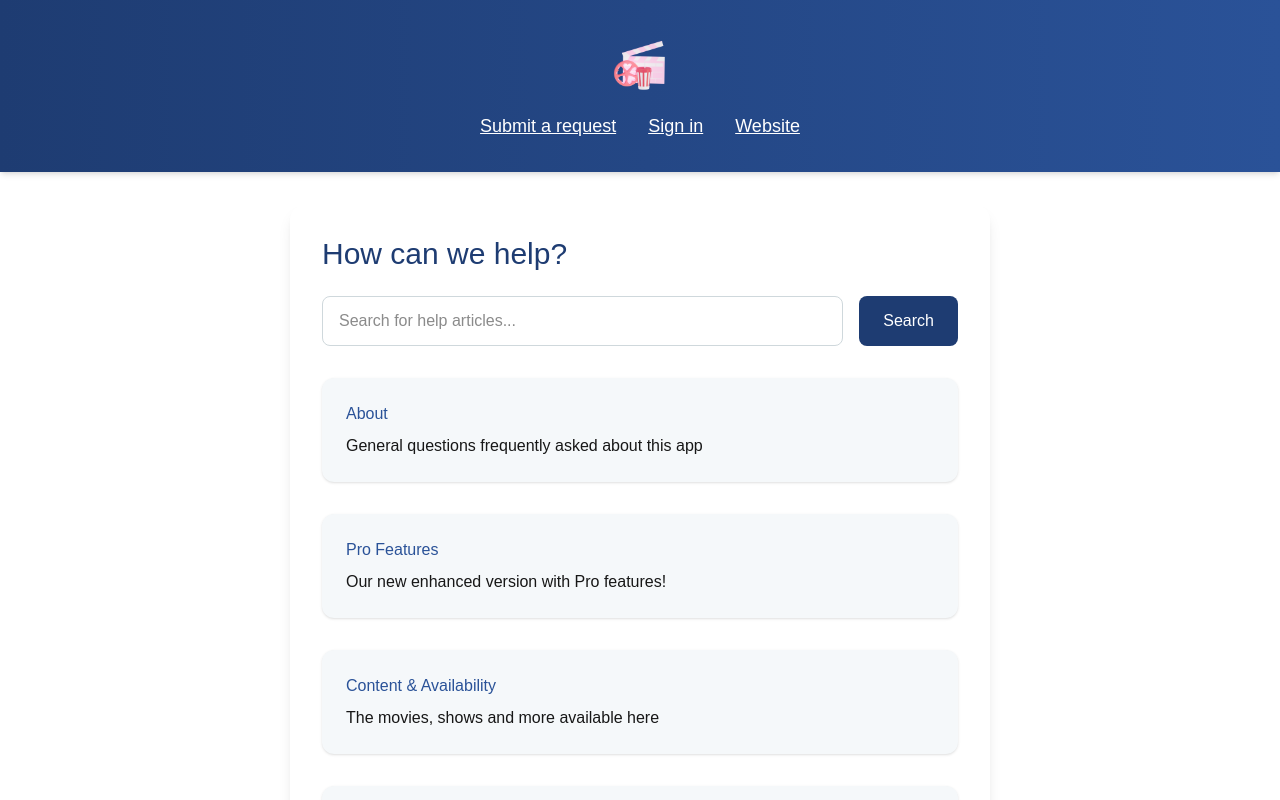
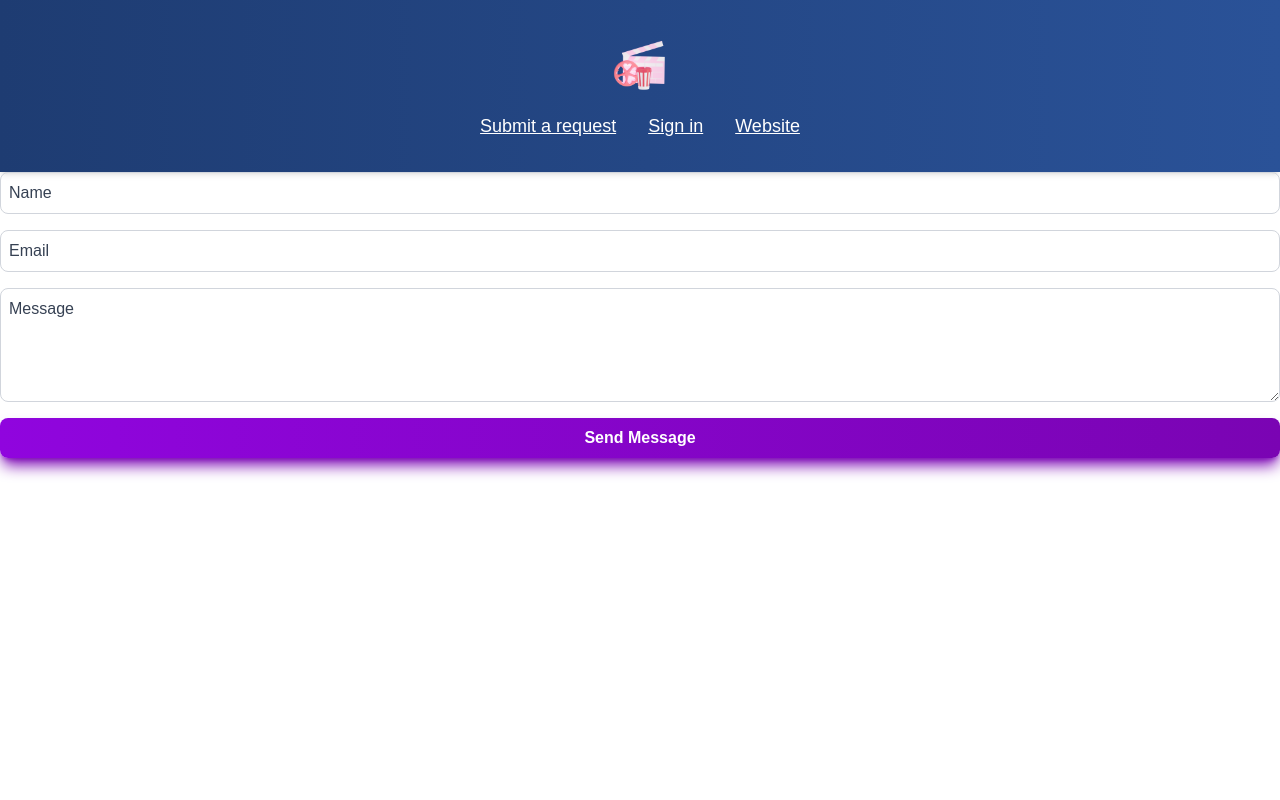
Before and after one commit to ayaosamaramadan/Movies, a Next.js app: page /help in a window 1280 px wide. Shown: the top 800 px of the page. Built offline with nearby package versions, Linux system fonts and the light colour scheme.

Commit message:
feat: Add contact form with validation and email sending functionality

```diff
--- a/src/pages/_app.tsx
+++ b/src/pages/_app.tsx
@@ -2,10 +2,12 @@
 import { store } from "@/store/store";
 import "../../styles/globals.css";
 import type { AppProps } from "next/app";
+import { ToastContainer } from "react-toastify";
 
 function MyApp({ Component, pageProps }: AppProps) {
   return (
     <Provider store={store}>
+       <ToastContainer />
       <Component {...pageProps} />
     </Provider>
   );
--- /dev/null
+++ b/src/pages/help/Form.tsx
@@ -0,0 +1,191 @@
+import React, { useState, useRef } from "react";
+
+import { toast } from "react-toastify";
+import "react-toastify/dist/ReactToastify.css";
+import { z } from "zod";
+import emailjs from "@emailjs/browser";
+
+const formSchema = z.object({
+  name: z.string().min(1, "Name is required").max(50, "Name is too long"),
+  email: z.string().email("Invalid email address"),
+  message: z
+    .string()
+    .min(1, "Message is required")
+    .max(500, "Message is too long"),
+});
+
+const Form = () => {
+  const [formData, setFormData] = useState({
+    name: "",
+    email: "",
+    message: "",
+  });
+
+  const [errors, setErrors] = useState<Record<string, string>>({});
+  const [isLoading, setIsLoading] = useState(false);
+  const formRef = useRef<HTMLFormElement>(null);
+
+  const handleChange = (
+    e: React.ChangeEvent<HTMLInputElement | HTMLTextAreaElement>
+  ) => {
+    setFormData({ ...formData, [e.target.id]: e.target.value });
+    setErrors({ ...errors, [e.target.id]: "" });
+  };
+
+  const handleSubmit = (e: React.FormEvent) => {
+    e.preventDefault();
+
+    const validationResult = formSchema.safeParse(formData);
+
+    setIsLoading(true);
+    if (!validationResult.success) {
+      const fieldErrors: Record<string, string> = {};
+      validationResult.error.errors.forEach((error) => {
+        if (error.path[0]) {
+          fieldErrors[error.path[0] as string] = error.message;
+        }
+      });
+      setErrors(fieldErrors);
+      setIsLoading(false);
+
+      return;
+    }
+
+
+
+    if (!formRef.current) return;
+
+    emailjs
+      .sendForm(
+        process.env.NEXT_PUBLIC_EMAILJS_SERVICE_ID!,
+        process.env.NEXT_PUBLIC_EMAILJS_TEMPLATE_ID!,
+        formRef.current,
+        process.env.NEXT_PUBLIC_EMAILJS_PUBLIC_KEY
+      )
+      .then(
+        () => {
+          toast("Message sent successfully!", {
+            position: "top-right",
+            autoClose: 3000,
+            hideProgressBar: false,
+            closeOnClick: true,
+            pauseOnHover: true,
+            draggable: true,
+            progress: undefined,
+          });
+
+          setIsLoading(false);
+          setFormData({ name: "", email: "", message: "" });
+          setErrors({});
+        },
+        (error) => {
+          console.error("Failed to send message:", error);
+          toast.error("Failed to send message. Please try again later.", {
+            position: "top-right",
+            autoClose: 3000,
+            hideProgressBar: false,
+            closeOnClick: true,
+            pauseOnHover: true,
+            draggable: true,
+            progress: undefined,
+          });
+          setIsLoading(false);
+        }
+      );
+  };
+
+  return (
+    <>
+      <form
+        ref={formRef}
+        className="text-sm md:text-base"
+        onSubmit={handleSubmit}
+      >
+        <div className="flex flex-col mb-4">
+          <input
+            type="text"
+            id="name"
+            name="from_name"
+            placeholder="Name"
+            value={formData.name}
+            onChange={handleChange}
+            className={`playfair-display border ${
+              errors.name ? "border-red-500" : "border-gray-300"
+            } rounded-lg p-2 text-black font-MyFont placeholder-gray-700`}
+          />
+          {errors.name && (
+            <p className="playfair-display text-red-500 text-sm mt-1">
+              {errors.name}
+            </p>
+          )}
+        </div>
+        <div className="flex flex-col mb-4">
+          <input
+            type="email"
+            id="email"
+            name="reply_to"
+            placeholder="Email"
+            value={formData.email}
+            onChange={handleChange}
+            className={`playfair-display border ${
+              errors.email ? "border-red-500" : "border-gray-300"
+            } rounded-lg p-2 text-black placeholder-gray-700`}
+          />
+          {errors.email && (
+            <p className="playfair-display text-red-500 text-sm mt-1">
+              {errors.email}
+            </p>
+          )}
+        </div>
+        <div className="flex flex-col mb-4 playfair-display">
+          <textarea
+            id="message"
+            name="message"
+            rows={4}
+            placeholder="Message"
+            value={formData.message}
+            onChange={handleChange}
+            className={`border ${
+              errors.message ? "border-red-500" : "border-gray-300"
+            } rounded-lg p-2 text-black placeholder-gray-700`}
+          ></textarea>
+          {errors.message && (
+            <p className="text-red-500 text-sm mt-1">{errors.message}</p>
+          )}
+        </div>
+
+        <button
+          type="submit"
+          className="playfair-display w-full bg-gradient-to-r from-[#9005DE] to-[#7A04B3] text-white hover:bg-gradient-to-l focus:ring-4 focus:outline-none focus:ring-[#7A04B3] focus:ring-opacity-50 shadow-lg shadow-[#7A04B3] font-bold rounded-lg py-2 px-4 transition duration-200"
+        >
+          {isLoading ? (
+            <>
+              <svg
+                aria-hidden="true"
+                role="status"
+                className="inline w-4 h-4 me-3 text-white animate-spin"
+                viewBox="0 0 100 101"
+                fill="none"
+                xmlns="http://www.w3.org/2000/svg"
+              >
+                <path
+                  d="M100 50.5908C100 78.2051 77.6142 100.591 50 100.591C22.3858 100.591 0 78.2051 0 50.5908C0 22.9766 22.3858 0.59082 50 0.59082C77.6142 0.59082 100 22.9766 100 50.5908ZM9.08144 50.5908C9.08144 73.1895 27.4013 91.5094 50 91.5094C72.5987 91.5094 90.9186 73.1895 90.9186 50.5908C90.9186 27.9921 72.5987 9.67226 50 9.67226C27.4013 9.67226 9.08144 27.9921 9.08144 50.5908Z"
+                  fill="#E5E7EB"
+                />
+                <path
+                  d="M93.9676 39.0409C96.393 38.4038 97.8624 35.9116 97.0079 33.5539C95.2932 28.8227 92.871 24.3692 89.8167 20.348C85.8452 15.1192 80.8826 10.7238 75.2124 7.41289C69.5422 4.10194 63.2754 1.94025 56.7698 1.05124C51.7666 0.367541 46.6976 0.446843 41.7345 1.27873C39.2613 1.69328 37.813 4.19778 38.4501 6.62326C39.0873 9.04874 41.5694 10.4717 44.0505 10.1071C47.8511 9.54855 51.7191 9.52689 55.5402 10.0491C60.8642 10.7766 65.9928 12.5457 70.6331 15.2552C75.2735 17.9648 79.3347 21.5619 82.5849 25.841C84.9175 28.9121 86.7997 32.2913 88.1811 35.8758C89.083 38.2158 91.5421 39.6781 93.9676 39.0409Z"
+                  fill="currentColor"
+                />
+              </svg>
+              Sending...
+            </>
+          ) : (
+            "Send Message"
+          )}
+        </button>
+      </form>
+    </>
+  );
+};
+
+export default Form;
--- a/src/pages/help/index.tsx
+++ b/src/pages/help/index.tsx
@@ -1,12 +1,15 @@
 import Image from "next/image";
 
+import Form from "./Form";
+
 const Help = () => {
-    return (<>
+  return (
+    <>
       <a
         href="#main-content"
         className="skip-link absolute left-[-999px] top-auto w-[1px] h-[1px] overflow-hidden bg-[#222] text-white p-2 z-[1000] transition-[left] duration-300 focus:left-0"
-      onFocus={e => (e.currentTarget.style.left = '0')}
-      onBlur={e => (e.currentTarget.style.left = '-999px')}
+        onFocus={(e) => (e.currentTarget.style.left = "0")}
+        onBlur={(e) => (e.currentTarget.style.left = "-999px")}
       >
         Skip to main content
       </a>
@@ -35,54 +38,10 @@
           </a>
         </nav>
       </header>
-    <main
-      id="main-content"
-      className="max-w-[700px] mx-auto my-8 p-8 bg-white rounded-2xl shadow-lg"
-    >
-      <h2 className="text-3xl mb-6 text-[#1e3c72]">How can we help?</h2>
-      <form className="flex gap-4 mb-8">
-      <label htmlFor="search" className="sr-only">
-        Search
-      </label>
-      <input
-        id="search"
-        type="search"
-        placeholder="Search for help articles..."
-        className="flex-1 py-3 px-4 rounded-lg border border-[#cfd8dc] text-base outline-none transition-colors duration-200 focus:border-[#1e3c72]"
-      />
-      <button
-        type="submit"
-        className="bg-[#1e3c72] text-white border-none rounded-lg py-3 px-6 text-base cursor-pointer transition-colors duration-200 hover:bg-[#2a5298]"
-      >
-        Search
-      </button>
-      </form>
-      <section className="mb-8 p-6 bg-[#f5f8fa] rounded-xl shadow">
-      <h3 className="text-[#2a5298] mb-2">About</h3>
-      <p>General questions frequently asked about this app</p>
-      </section>
-      <section className="mb-8 p-6 bg-[#f5f8fa] rounded-xl shadow">
-      <h3 className="text-[#2a5298] mb-2">Pro Features</h3>
-      <p>Our new enhanced version with Pro features!</p>
-      </section>
-      <section className="mb-8 p-6 bg-[#f5f8fa] rounded-xl shadow">
-      <h3 className="text-[#2a5298] mb-2">Content &amp; Availability</h3>
-      <p>The movies, shows and more available here</p>
-      </section>
-      <section className="mb-8 p-6 bg-[#f5f8fa] rounded-xl shadow">
-      <h3 className="text-[#2a5298] mb-2">Legal</h3>
-      <p>Home of all the legal and official things</p>
-      </section>
-      <div className="text-center mt-8">
-      <a
-        href="/"
-        className="text-[#1e3c72] underline font-semibold text-lg"
-      >
-        ← Back to home
-      </a>
-      </div>
-    </main>
-    </>  );
-}
+
+      <Form />
+    </>
+  );
+};
 
 export default Help;
```
Also changed, not shown: package.json (+6 -2 lines), 1 other file (tests, documents, lock files or other folders). Lines whose indentation alone changed are shown as unchanged.
